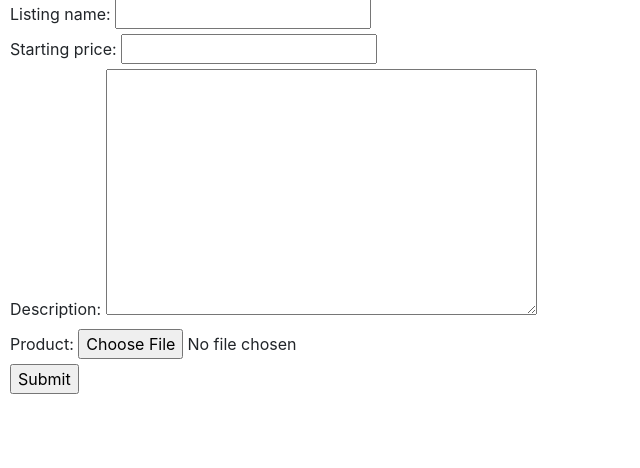
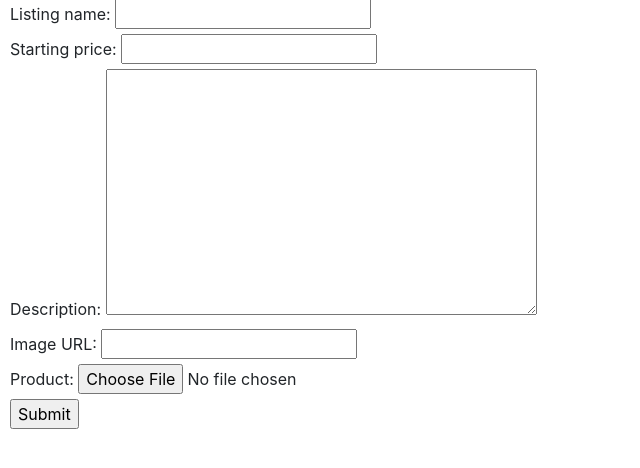
Before and after one commit to liampc/ComSci50, a Django app: page /listing/add_listing in a window 1280 px wide. Shown: the part 210-678 px from the top of the page, without its empty margins (0-640 px from the left). Run offline with Django 3.2, Linux system fonts and the light colour scheme; some libraries are stand-ins or nearby versions.

Commit message:
add image url field

```diff
--- a/auctions/forms.py
+++ b/auctions/forms.py
@@ -4,5 +4,6 @@ from django import forms
 class Add_listing(forms.Form):
     product = forms.CharField(label="Listing name" ,max_length=64)
     price = forms.DecimalField(label="Starting price", max_digits=12, decimal_places=2)
-    description = forms.CharField(label="Description",widget=forms.Textarea)
-    product_image = forms.ImageField(label="Product")
+    description = forms.CharField(label="Description",widget=forms.Textarea, required=False)
+    product_image = forms.ImageField(label="Product", required=False,)
+    image_url = forms.URLField(label="Image URL", required=False)
--- a/auctions/models.py
+++ b/auctions/models.py
@@ -13,6 +13,7 @@ class Listing(models.Model):
     description = models.CharField(max_length=200, blank=True)
     lister = models.CharField(max_length=64)
     product_image = models.ImageField(null=True, blank=True, upload_to="images/")
+    image_url = models.URLField(null=True, blank=True)
 
     def __str__(self):
         return f"{self.product} : ${self.price}"
--- a/auctions/templates/auctions/add_listing.html
+++ b/auctions/templates/auctions/add_listing.html
@@ -27,6 +27,9 @@
         {{form.description.label_tag}}
         {{form.description}}
         <br>
+        {{form.image_url.label_tag}}
+        {{form.image_url}}
+        <br>
         {{form.product_image.label_tag}}
         {{form.product_image}}
         <br>
--- a/auctions/templates/auctions/index.html
+++ b/auctions/templates/auctions/index.html
@@ -9,9 +9,13 @@
     {% for listing in listings %}
     <div>
         <h4><a href="{% url 'listings' listing.id %}">{{listing.product}}</a></h4>
+
         {% if listing.product_image %}
-            <img src="{{listing.product_image.url}}" width="300px" height="200px">
+            <img src="{{listing.product_image.url}}"  width="500px" height="400px">
+        {% elif listing.image_url %}
+            <img src="{{listing.image_url}}" width="500px" height="400px">
         {% endif %}
+
         <h5>Price: ${{listing.price}}</h5>
         <span>Date Created: {{listing.date_created}}</span>
     </div>
--- a/auctions/templates/auctions/listings.html
+++ b/auctions/templates/auctions/listings.html
@@ -9,6 +9,9 @@
 
     {% if listing.product_image %}
         <img src="{{listing.product_image.url}}"  width="500px" height="400px">
+
+    {% elif listing.image_url %}
+        <img src="{{listing.image_url}}" width="500px" height="400px">
     {% endif %}
 
     {% if listing.description %}
--- a/auctions/views.py
+++ b/auctions/views.py
@@ -95,6 +95,7 @@ def add_listing(request):
             new.description = form.cleaned_data["description"]
             new.lister = request.user.id
             new.product_image = form.cleaned_data["product_image"]
+            new.image_url = form.cleaned_data["image_url"]
             new.save()
             return render(request, "auctions/add_listing.html", {
                 "message": "Your Listing has been added!"
```
Also changed, not shown: auctions/migrations/0006_listing_image_url.py (added), db.sqlite3.
